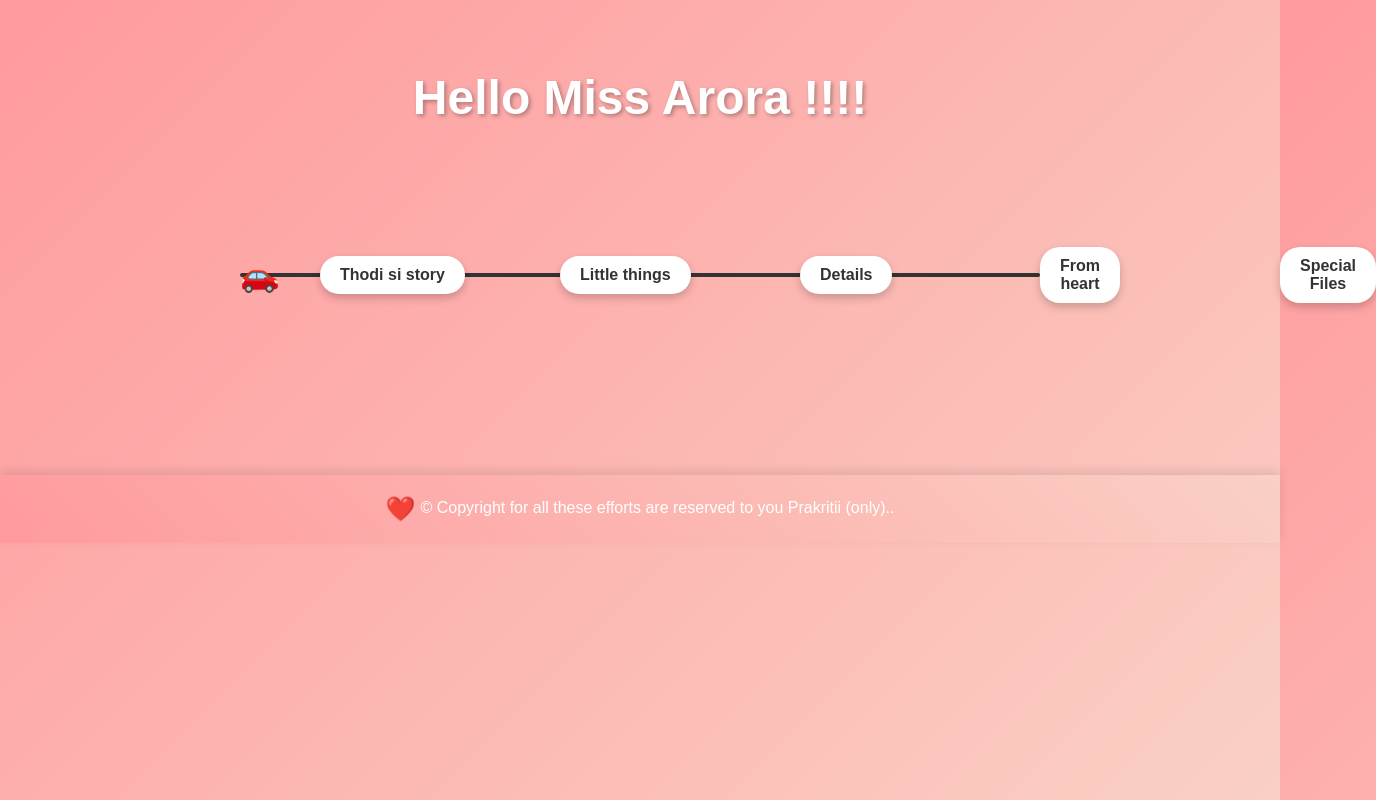
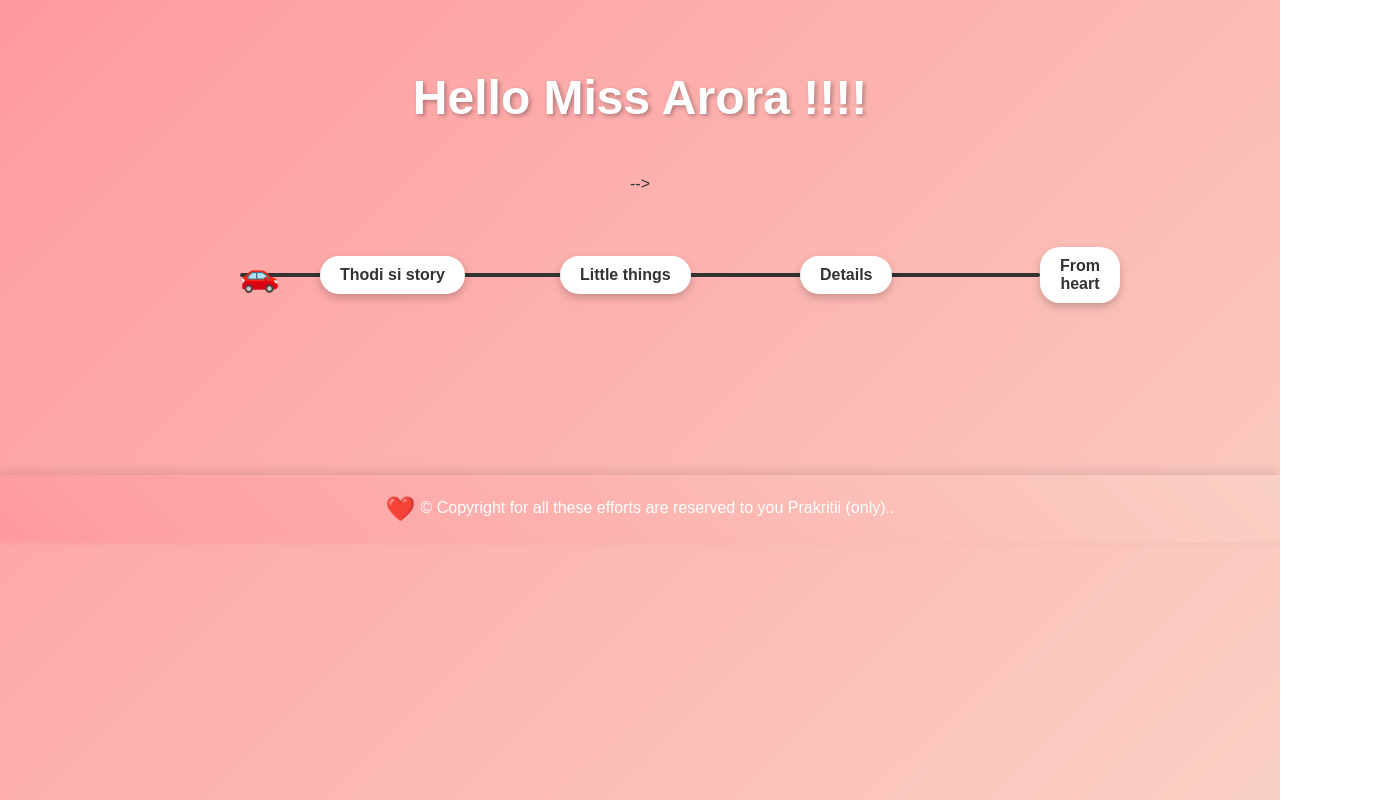
Before and after one commit to vinamra772/Hey, a plain HTML site: page index.html in a window 1280 px wide. Shown: the whole page, 1376 px wide, since content can reach past the window. Drawn offline with Linux system fonts and the light colour scheme.

Commit message:
Update index.html

```diff
--- a/index.html
+++ b/index.html
@@ -169,7 +169,7 @@
       <div class="stop" style="left: 40%;" onclick="showView('favoriteThings')">Little things</div>
       <div class="stop" style="left: 70%;" onclick="showView('memories')">Details</div>
       <div class="stop" style="left: 100%;" onclick="showView('FromHeart')">From heart</div>
-      <div class="stop" style="left: 130%;" onclick="showSpecialFiles()">Special Files</div> <!-- New stop -->
+<!--       <div class="stop" style="left: 130%;" onclick="showSpecialFiles()">Special Files</div> <!-- New stop --> -->
       <div class="car">🚗</div>
     </div>
 
```
